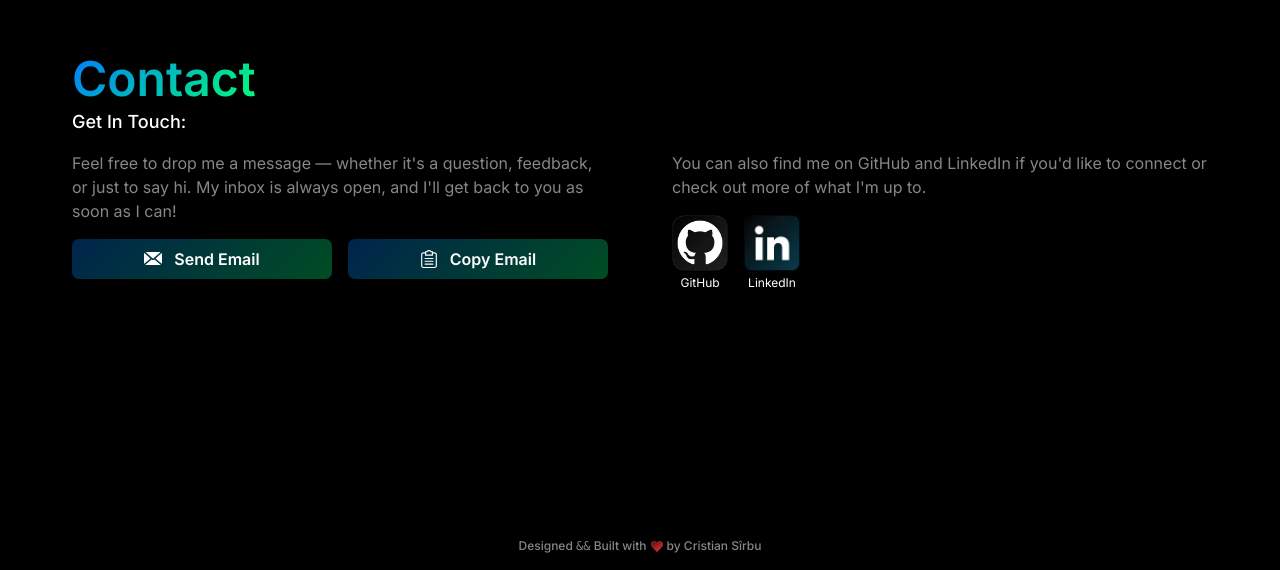
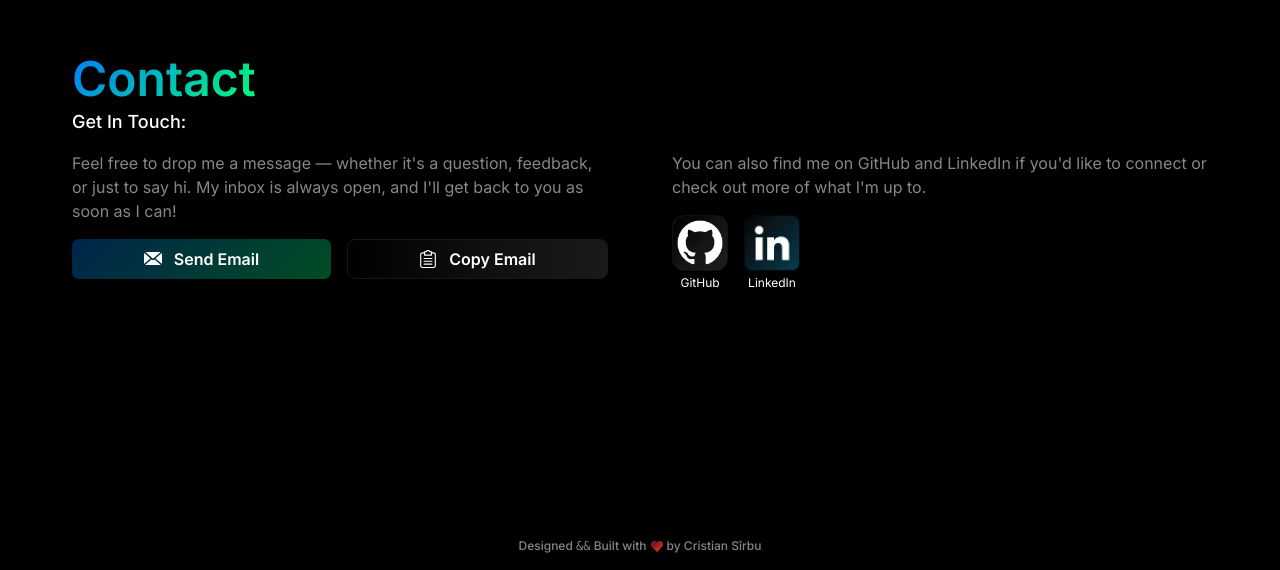
Before and after one commit to cristianvsirbu/portfolio, a Next.js app: page / in a window 1280 px wide. Shown: the part 5543-6113 px from the top of the page. Built offline with nearby package versions, Linux system fonts and the light colour scheme; a web font is replaced by a local one.

Commit message:
refactor: update button class in Contact component for improved styling

```diff
--- a/src/components/Contact.tsx
+++ b/src/components/Contact.tsx
@@ -90,7 +90,7 @@ const Contact = () => {
             </motion.a>
             <motion.button
               onClick={() => navigator.clipboard.writeText(EMAIL)}
-              className="site-button cursor-pointer w-full"
+              className="repo-button cursor-pointer w-full md:max-w-1/2"
               whileHover={{ scale: 1.05 }}
               whileTap={{ scale: 0.95 }}
             >
```
